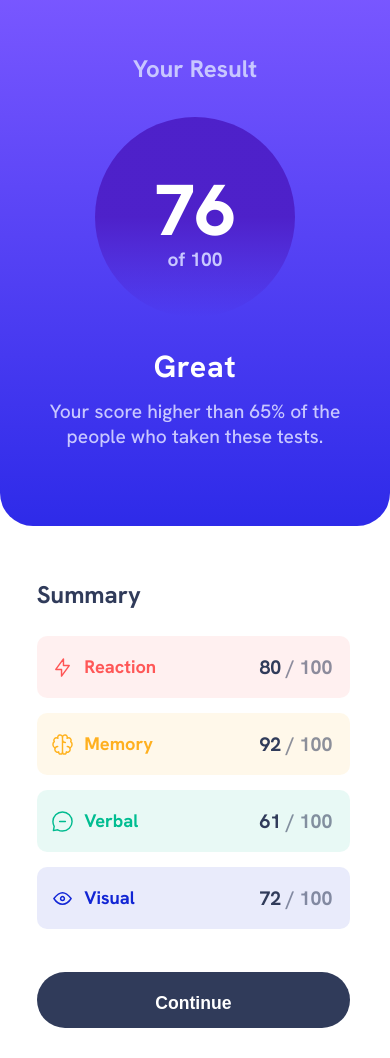
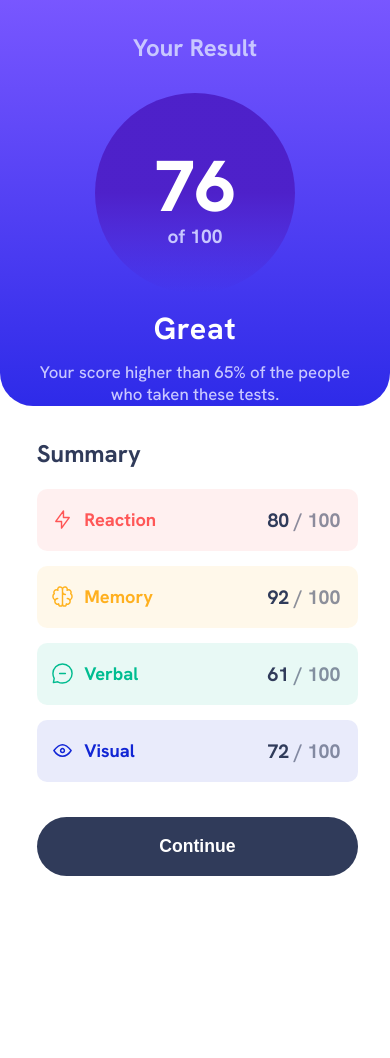
Before and after one commit to Albrt78/resultsummarycard.github.io, a plain HTML site: page index.html in a window 390 px wide. After the commit the page ends 938 px from the top, so only its background shows below. Drawn offline with Linux system fonts and the light colour scheme.

Commit message:
Update styles.css

```diff
--- a/styles.css
+++ b/styles.css
@@ -42,6 +42,7 @@ body {
     border-radius: 20px;
     width: 900px;
     max-width: 740px;
+    height: auto;
 }
 
 .wrapper > .container {
@@ -182,11 +183,10 @@ body {
 
 .wrapper > .summary button {
     width: 100%;
-    height: 56px;
     margin-top: 28px;
     background-color: var(--Darkgrayblue);
     color: var(--white);
-    padding-block: 1.3rem;
+    padding-block: 1.2rem;
     border-radius: 50px;
     font-size: 1.1rem;
     font-weight: 700;
@@ -198,12 +198,57 @@ body {
 }
 
 /* Media Query */
+@media (max-width: 768.98px) {
+    body {
+        margin-inline: 1.2rem;
+    }
+
+    .wrapper {
+        width: 100%;
+        max-width: 100%;
+    }
+
+    .wrapper > .container {
+        max-width: auto;
+        height: auto;
+    }
+
+    .wrapper > .container #title1 {
+        margin-top: 2rem;
+    }
+
+    .wrapper > .container .circle {
+        margin-top: 30px;
+    }
+
+    .wrapper > .container #title2 {
+        margin-top: 1rem;
+    }
+
+    .wrapper .container #description {
+        font-size: 1.05rem;
+        padding-inline: 2rem;
+    }
+
+    .wrapper > .summary {
+        padding-top: 2rem;
+        padding-inline-end: 2rem;
+        padding-bottom: 2rem;
+    }
+
+    .wrapper > .summary h5 {
+        margin-bottom: 20px;
+    }
+
+    .wrapper > .summary button {
+        margin-top: 20px;
+    }
+}
+
 @media (max-width: 600px) {
     .wrapper {
         flex-direction: column;
         box-shadow: none;
-        width: 100%;
-        max-width: 100%;
         position: absolute;
         top: 0;
     }
```
